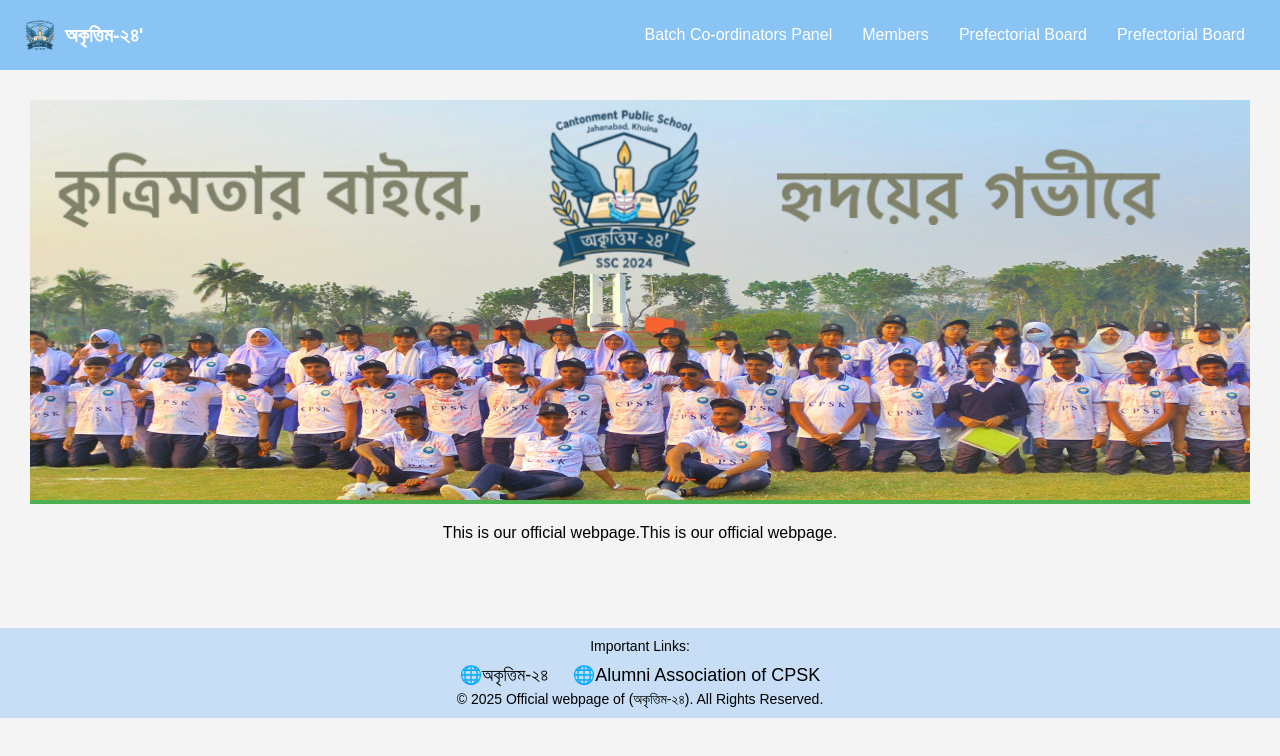
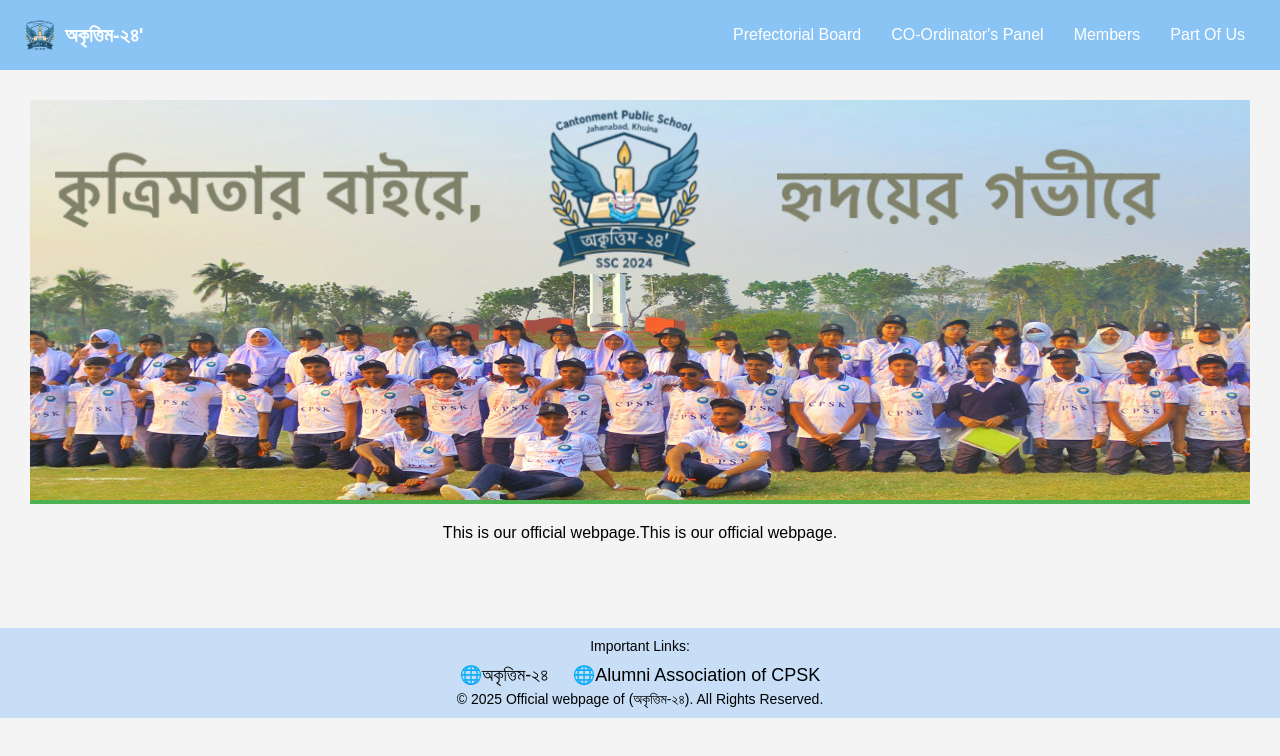
Before and after one commit to shariffahim2007-stack/okrittim24server, a plain HTML site: page index.html in a window 1280 px wide. Drawn offline with Linux system fonts and the light colour scheme.

Commit message:
Update index.html

```diff
--- a/index.html
+++ b/index.html
@@ -179,10 +179,10 @@
       <a href="#" onclick="showSection('home')">অকৃত্তিম-২৪'</a>
     </div>
     <div class="menu">
-      <a href="#" onclick="showSection('coordinators')">Batch Co-ordinators Panel</a>
+      <a href="#" onclick="showSection('prefectorial')">Prefectorial Board</a>
+      <a href="#" onclick="showSection('coordinators')">CO-Ordinator's Panel</a>
       <a href="#" onclick="showSection('members')">Members</a>
-      <a href="#" onclick="showSection('prefectorial')">Prefectorial Board</a>
-      <a href="#" onclick="showSection('prefectorial')">Prefectorial Board</a>
+      <a href="#" onclick="showSection('prefectorial')">Part Of Us</a>
     </div>
   </div>
 
@@ -291,4 +291,5 @@
 </footer>
 
 </body>
+
 </html>
```
